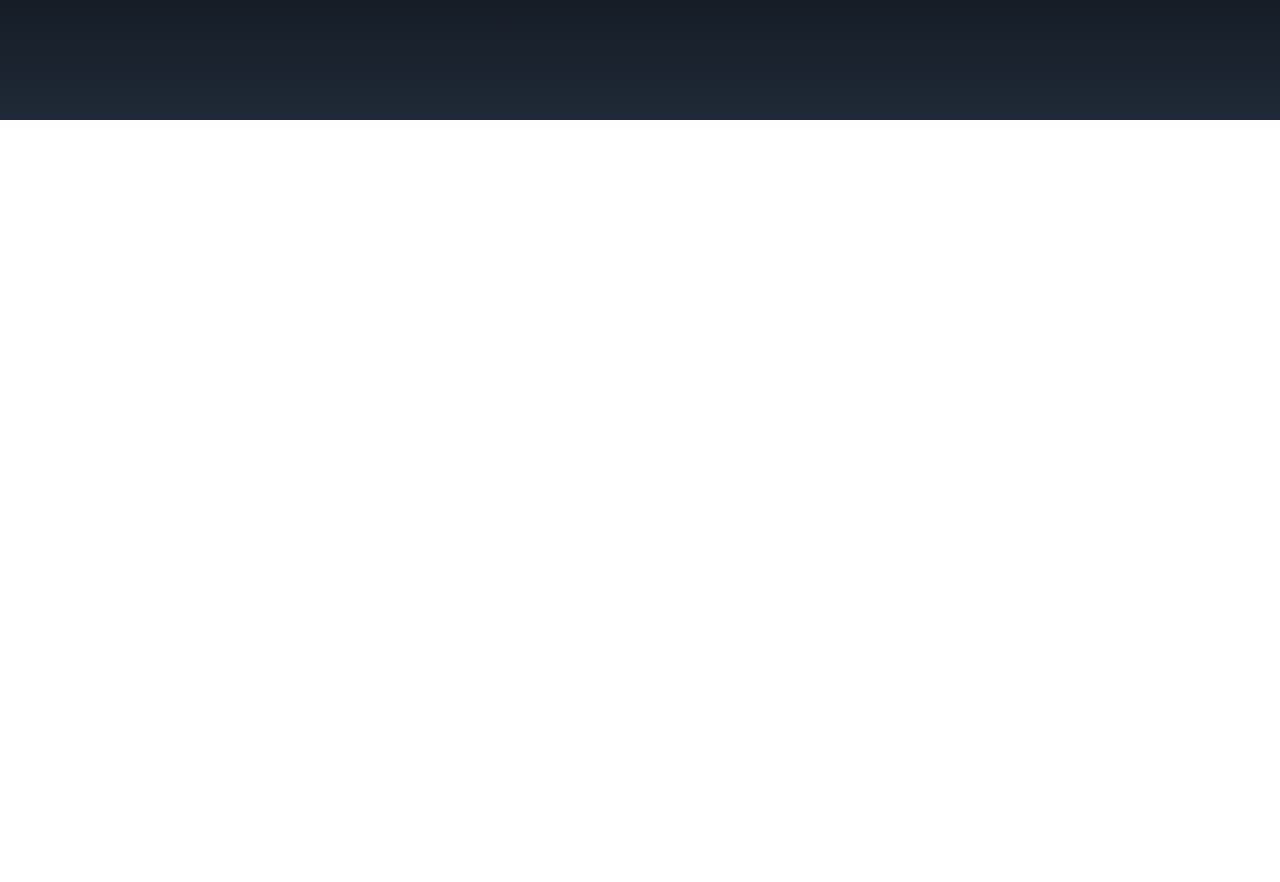
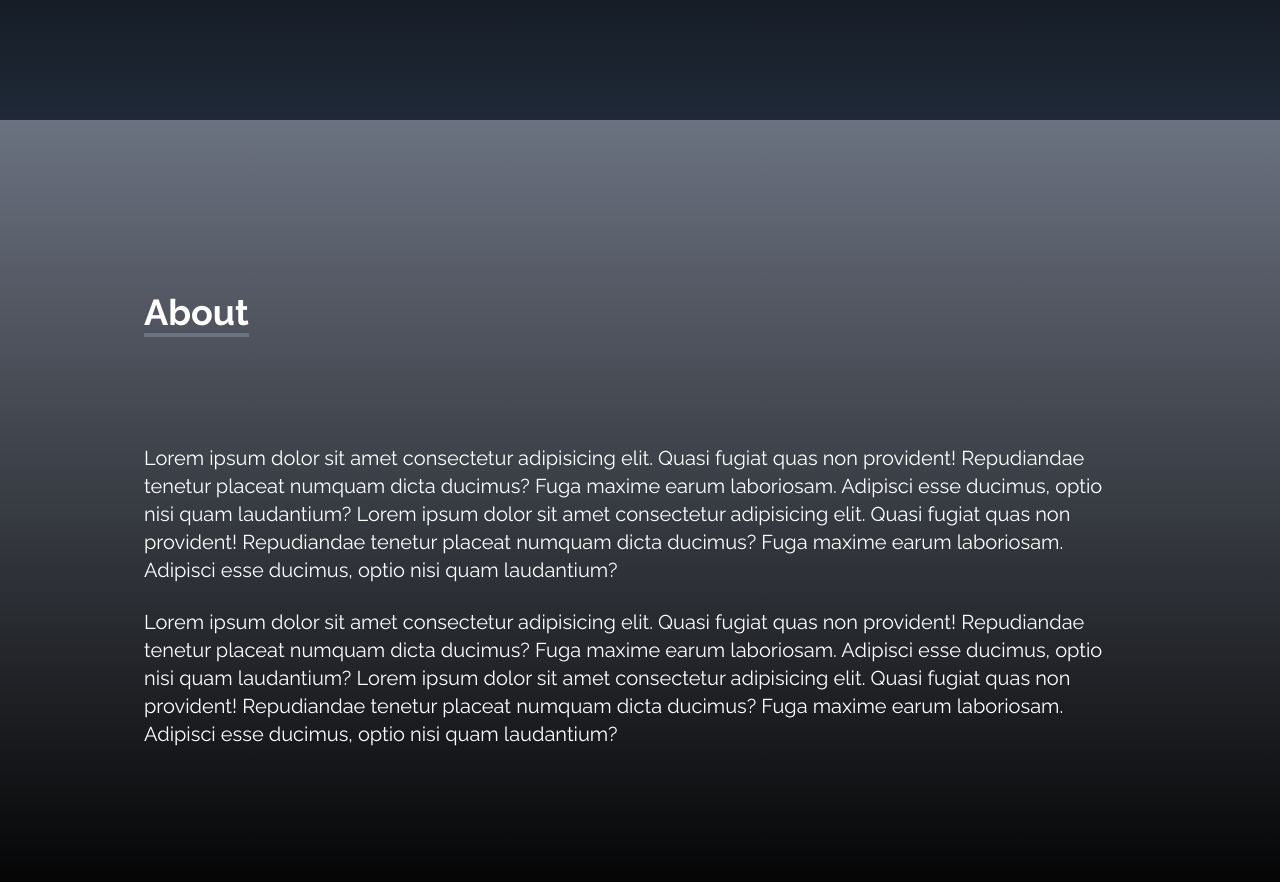
Before and after one commit to masete/turbo-goggles, a React (Create React App) app: page / in a window 1280 px wide. Shown: the part 680-1562 px from the top of the page. Before the commit the page ends 800 px from the top, so only its background shows below. Built offline with nearby package versions, Linux system fonts and the light colour scheme.

Commit message:
feat: added about page

```diff
--- a/src/App.js
+++ b/src/App.js
@@ -2,6 +2,7 @@ import './App.css';
 import NavBar from './components/NavBar';
 import Home from './components/Home';
 import SocialLinks from './components/SocialLinks';
+import About from './components/About';
 
 export default function App() {
   return (
@@ -9,6 +10,7 @@ export default function App() {
     <div>
       <NavBar />
       <Home />
+      <About />
 
 
       <SocialLinks />
--- /dev/null
+++ b/src/components/About.jsx
@@ -0,0 +1,42 @@
+import React from 'react'
+
+const About = () => {
+  return (
+    <>
+    <div name='about' className='w-full h-screen bg-gradient-to-b from-gray-500 to-black text-white'>
+        <div className='max-w-screen-lg p-4 mx-auto flex flex-col justify-center w-full h-full'>
+            <div className='pb-8'>
+                <p className='text-4xl border-b-4 border-gray-500 font-bold inline'>About</p>
+            </div>
+
+            <p className='text-xl mt-20'>
+                Lorem ipsum dolor sit amet consectetur adipisicing elit.
+                Quasi fugiat quas non provident! Repudiandae tenetur placeat
+                numquam dicta ducimus? Fuga maxime earum laboriosam. Adipisci
+                esse ducimus, optio nisi quam laudantium?
+
+                Lorem ipsum dolor sit amet consectetur adipisicing elit.
+                Quasi fugiat quas non provident! Repudiandae tenetur placeat
+                numquam dicta ducimus? Fuga maxime earum laboriosam. Adipisci
+                esse ducimus, optio nisi quam laudantium?
+            </p>
+
+            <br />
+            <p className='text-xl'>
+            Lorem ipsum dolor sit amet consectetur adipisicing elit.
+                Quasi fugiat quas non provident! Repudiandae tenetur placeat
+                numquam dicta ducimus? Fuga maxime earum laboriosam. Adipisci
+                esse ducimus, optio nisi quam laudantium?
+
+                Lorem ipsum dolor sit amet consectetur adipisicing elit.
+                Quasi fugiat quas non provident! Repudiandae tenetur placeat
+                numquam dicta ducimus? Fuga maxime earum laboriosam. Adipisci
+                esse ducimus, optio nisi quam laudantium?
+            </p>
+        </div>
+    </div>
+    </>
+  )
+}
+
+export default About
--- a/src/components/SocialLinks.jsx
+++ b/src/components/SocialLinks.jsx
@@ -46,7 +46,7 @@ const SocialLinks = () => {
     ]
   return (
     <>
-    <div className='flex flex-col top-[30%] fixed left-0'>
+    <div className='hidden lg:flex flex-col top-[30%] fixed left-0'>
         <ul>
             {links.map(({id, style, href,child, download})=>(
                 <li  key={id}
```
